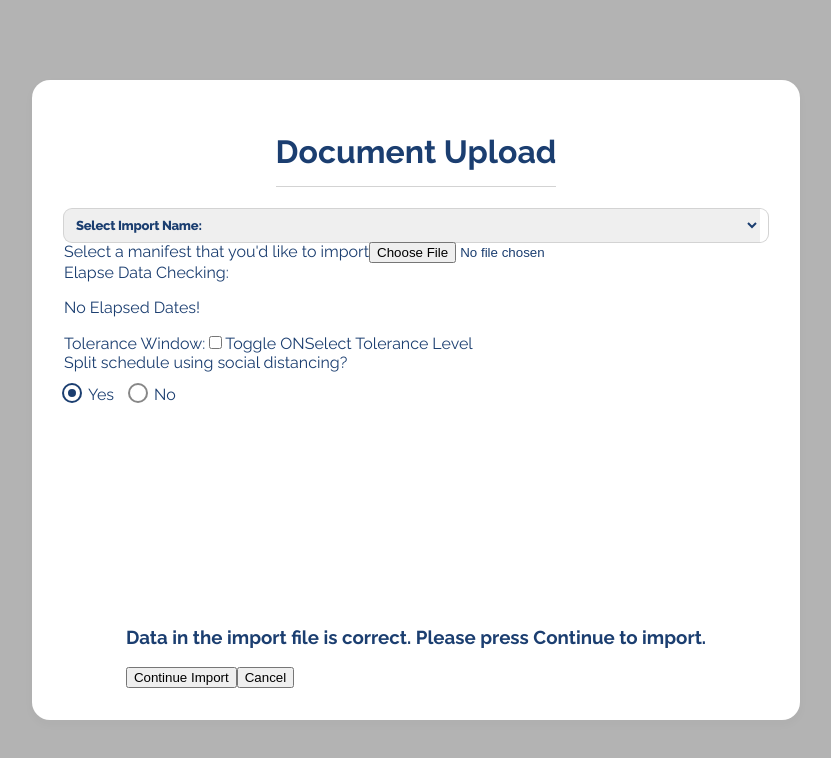
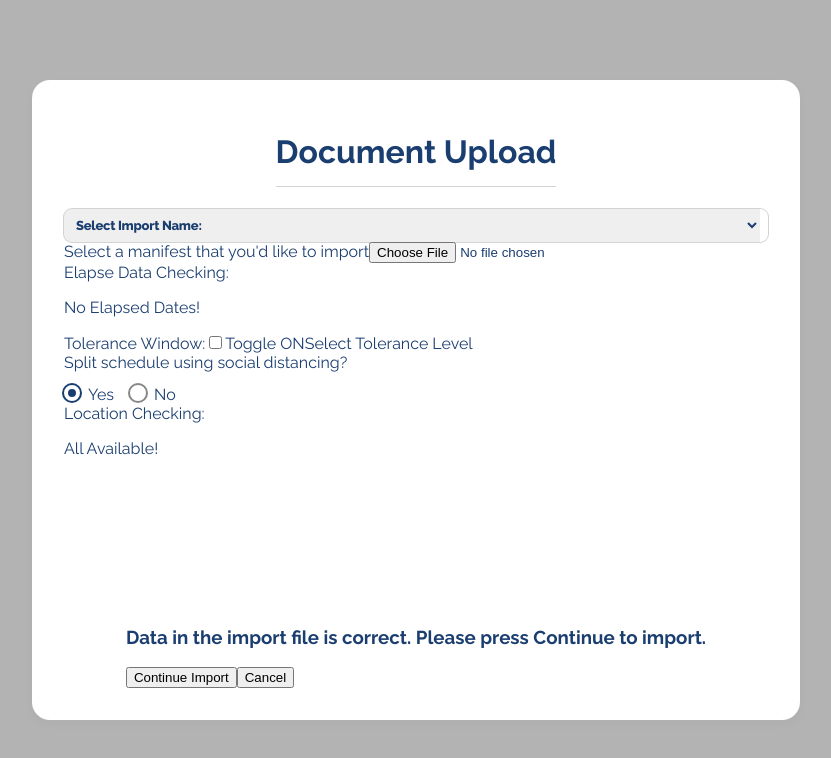
Before and after one commit to rosslibby/skyhop-assessment, a React (Create React App) app: page / in a window 1280 px wide. Shown: the top 758 px of the page, without its empty margins (224-1055 px from the left). Built offline with nearby package versions, Linux system fonts and the light colour scheme.

Commit message:
implemented location checking status

```diff
--- a/src/App.tsx
+++ b/src/App.tsx
@@ -75,6 +75,11 @@ function App() {
               ]}
             />
           </section>
+
+          <section>
+            <label>Location Checking:</label>
+            <p>All Available!</p>
+          </section>
         </div>
       </Card>
     </div>
```
